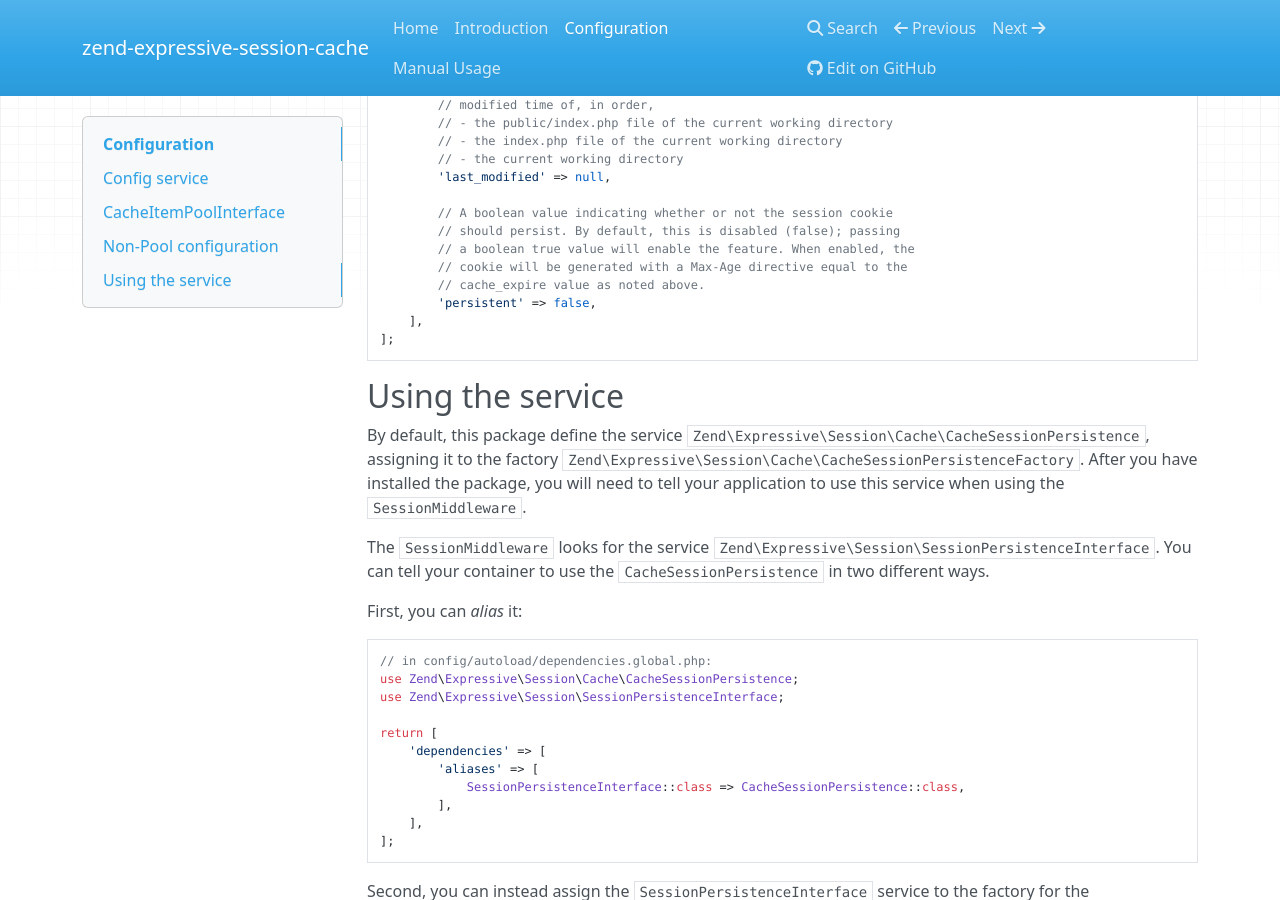
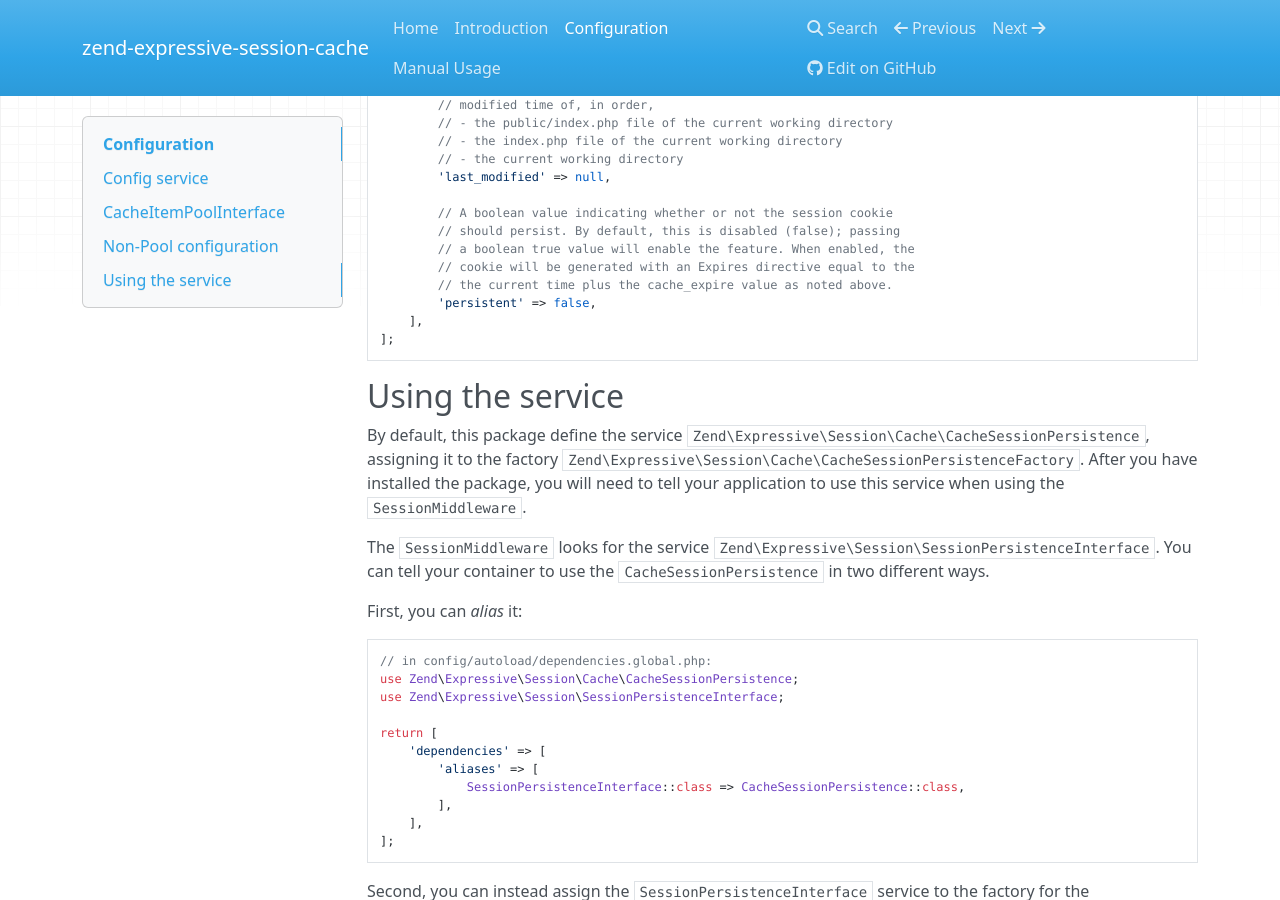
Before and after one commit to zendframework/zend-expressive-session-cache, an MkDocs documentation site: the page built from docs/book/v1/config.md, in a window 1280 px wide and 900 px high, scrolled down 2084 px. Built offline with MkDocs 1.6.1, drawn with Linux system fonts in a browser that asks for light colours; nearby versions of some CDN libraries; old or Windows-style settings are respelled for this version of MkDocs.

Commit message:
Use Expires instead of Max-Age when setting persistent cookie
The behavior of PHP's `setcookie()` and Swoole's
`Swoole\Http\Response::cookie()` are such that they can only set the
`Expires` value, and not the `Max-Age` value. While Swoole has
has a `rawcookie()` method, it still parses the cookie and sets only
values it understands, which do not include `Max-Age`. As such, the most
resilient way to handle this is to use the `Expires` directive instead,
which will lead to the same behavior.

```diff
--- a/docs/book/v1/config.md
+++ b/docs/book/v1/config.md
@@ -117,8 +117,8 @@ return [
         // A boolean value indicating whether or not the session cookie
         // should persist. By default, this is disabled (false); passing
         // a boolean true value will enable the feature. When enabled, the
-        // cookie will be generated with a Max-Age directive equal to the
-        // cache_expire value as noted above.
+        // cookie will be generated with an Expires directive equal to the
+        // the current time plus the cache_expire value as noted above.
         'persistent' => false,
     ],
 ];
```
Also changed, not shown: docs/book/v1/manual.md (+2 -2 lines), 2 other files.
